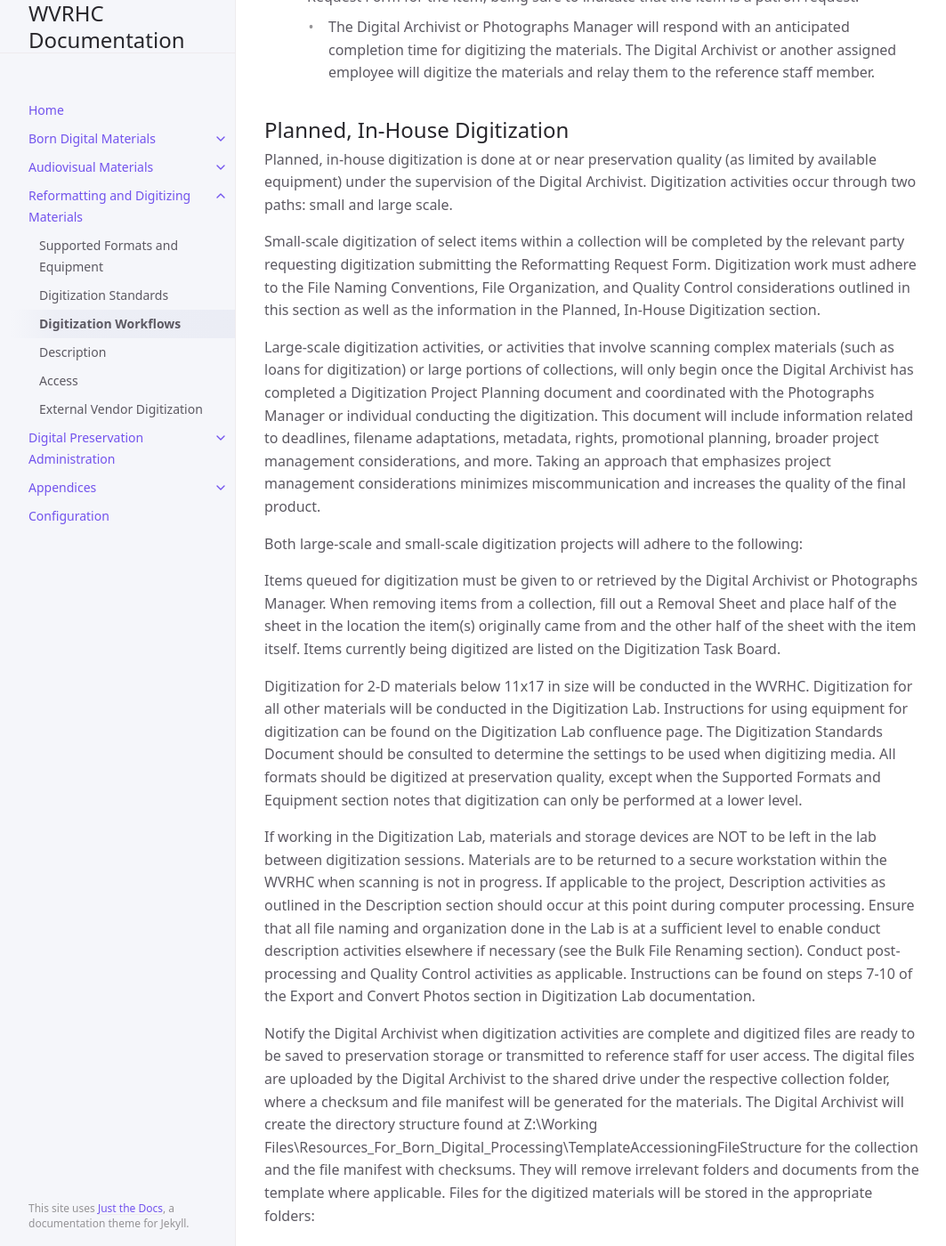
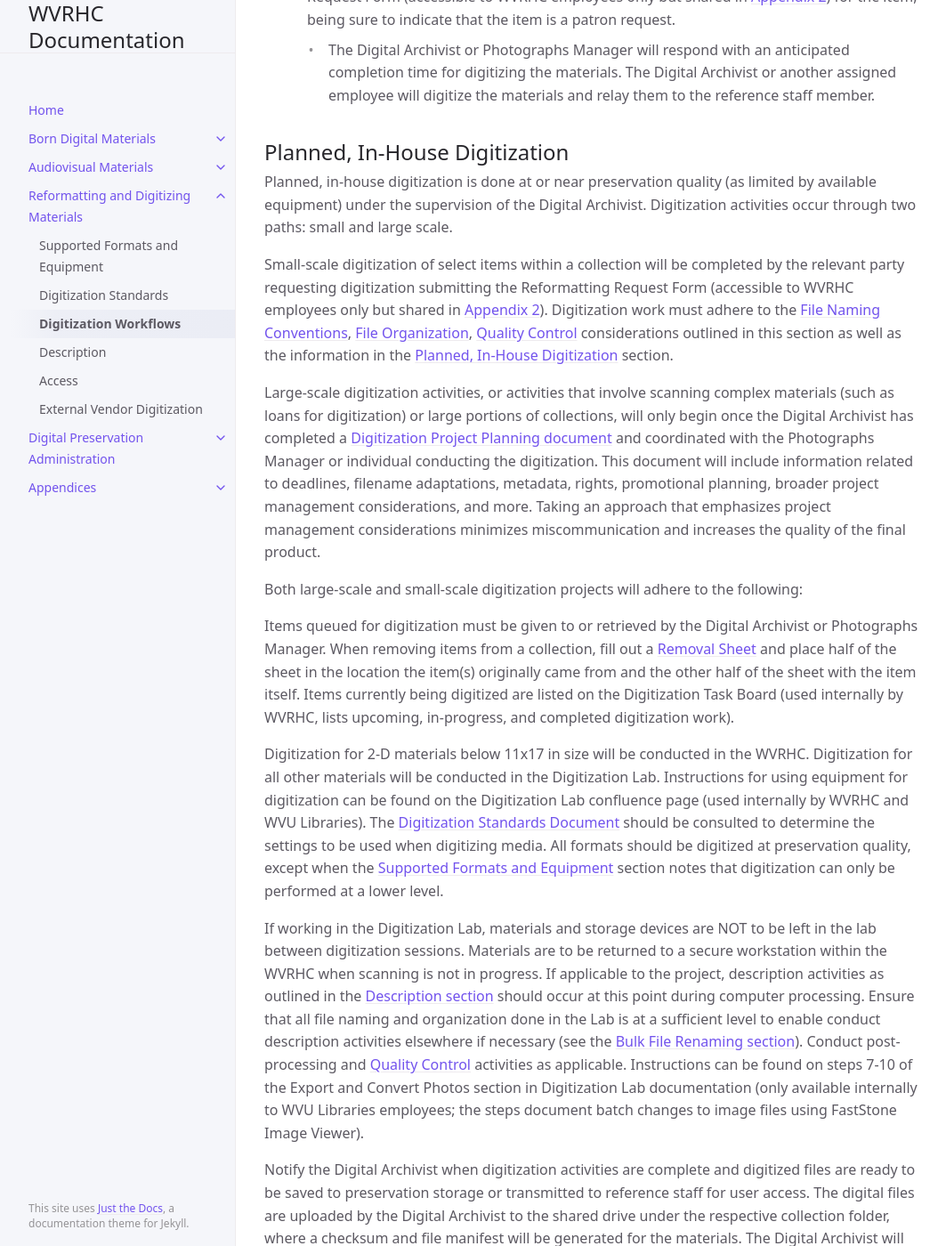
Before and after one commit to elizajames/digital-preservation-documentation, a Jekyll site: the page built from docs/Reformatting-And-Digitizing-Materials/digitization-workflows.md, in a window 1280 px wide and 1400 px high, scrolled down 1578 px. Shown: the whole window at 89% size, without its empty margins (107-1170 px from the left). Built offline with Jekyll 4.4.1, drawn with Linux system fonts in a browser that asks for light colours; some of the changed text lies outside the part shown.

Commit message:
upload workflows doc

```diff
--- a/docs/Reformatting-And-Digitizing-Materials/digitization-workflows.md
+++ b/docs/Reformatting-And-Digitizing-Materials/digitization-workflows.md
@@ -24,46 +24,46 @@ Digitization conducted by reference staff members is usually done for original w
 
 - Reference/patron motivated digitization will begin when a patron requests a reference staff member digitize materials from a collection. All digitization work that can be completed by reference staff, such as digitization of 2-D documents, should be completed by adhering to the following sections:
 
-    - File Naming Conventions
-    - File Organization
-    - Quality Control
+    - [File Naming Conventions](https://elizajames.github.io/digital-preservation-documentation/docs/Reformatting-And-Digitizing-Materials/digitization-workflows/#file-naming-conventions)
+    - [File Organization](https://elizajames.github.io/digital-preservation-documentation/docs/Reformatting-And-Digitizing-Materials/digitization-workflows/#file-organization)
+    - [Quality Control](https://elizajames.github.io/digital-preservation-documentation/docs/Reformatting-And-Digitizing-Materials/digitization-workflows/#quality-control)
         - For quality control checks, the correct file location for this work may vary based on the request. OneDrive, thumb drives, the I:/ drive, or other carriers work equally well to transmit materials to the Digital Archivist as long as the file naming conventions and file organization guidelines are followed.
         - Once digitization is complete, email the Digital Archivist so that they may upload the files to preservation storage.
-- All digitization work, such as that of audio and video materials or preservation quality photograph or slide digitization, that cannot be completed by reference staff but for which equipment is available to support in-house digitization should follow the following steps:
-    - A reference staff member or the Photographs Manager must submit a Reformatting Request Form for the item, being sure to indicate that the item is a patron request.
+- All digitization work, such as that of audio and video materials or preservation quality photograph or slide digitization, that cannot be completed by reference staff but for which [equipment is available to support in-house digitization](https://elizajames.github.io/digital-preservation-documentation/docs/Reformatting-And-Digitizing-Materials/supported-formats-and-equipment/) should follow the following steps:
+    - A reference staff member or the Photographs Manager must submit a Reformatting Request Form (accessible to WVRHC employees only but shared in [Appendix 2](https://elizajames.github.io/digital-preservation-documentation/docs/Appendices/appendix2/#reformatting-request-form)) for the item, being sure to indicate that the item is a patron request.
         - The Digital Archivist or Photographs Manager will respond with an anticipated completion time for digitizing the materials. The Digital Archivist or another assigned employee will digitize the materials and relay them to the reference staff member.
 
 ## Planned, In-House Digitization
 
 Planned, in-house digitization is done at or near preservation quality (as limited by available equipment) under the supervision of the Digital Archivist. Digitization activities occur through two paths: small and large scale.
 
-Small-scale digitization of select items within a collection will be completed by the relevant party requesting digitization submitting the Reformatting Request Form. Digitization work must adhere to the File Naming Conventions, File Organization, and Quality Control considerations outlined in this section as well as the information in the Planned, In-House Digitization section.
+Small-scale digitization of select items within a collection will be completed by the relevant party requesting digitization submitting the Reformatting Request Form (accessible to WVRHC employees only but shared in [Appendix 2](https://elizajames.github.io/digital-preservation-documentation/docs/Appendices/appendix2/#reformatting-request-form)). Digitization work must adhere to the [File Naming Conventions](https://elizajames.github.io/digital-preservation-documentation/docs/Reformatting-And-Digitizing-Materials/digitization-workflows/#file-naming-conventions), [File Organization](https://elizajames.github.io/digital-preservation-documentation/docs/Reformatting-And-Digitizing-Materials/digitization-workflows/#file-organization), [Quality Control](https://elizajames.github.io/digital-preservation-documentation/docs/Reformatting-And-Digitizing-Materials/digitization-workflows/#quality-control) considerations outlined in this section as well as the information in the [Planned, In-House Digitization](https://elizajames.github.io/digital-preservation-documentation/docs/Reformatting-And-Digitizing-Materials/digitization-workflows/#planned-in-house-digitization) section.
 
-Large-scale digitization activities, or activities that involve scanning complex materials (such as loans for digitization) or large portions of collections, will only begin once the Digital Archivist has completed a  Digitization Project Planning document and coordinated with the Photographs Manager or individual conducting the digitization. This document will include information related to deadlines, filename adaptations, metadata, rights, promotional planning, broader project management considerations, and more. Taking an approach that emphasizes project management considerations minimizes miscommunication and increases the quality of the final product.
+Large-scale digitization activities, or activities that involve scanning complex materials (such as loans for digitization) or large portions of collections, will only begin once the Digital Archivist has completed a  [Digitization Project Planning document](https://elizajames.github.io/digital-preservation-documentation/assets/files/DigitizationPlanningForm.docx) and coordinated with the Photographs Manager or individual conducting the digitization. This document will include information related to deadlines, filename adaptations, metadata, rights, promotional planning, broader project management considerations, and more. Taking an approach that emphasizes project management considerations minimizes miscommunication and increases the quality of the final product.
 
 Both large-scale and small-scale digitization projects will adhere to the following:
 
-Items queued for digitization must be given to or retrieved by the Digital Archivist or Photographs Manager. When removing items from a collection, fill out a Removal Sheet and place half of the sheet in the location the item(s) originally came from and the other half of the sheet with the item itself. Items currently being digitized are listed on the Digitization Task Board.
+Items queued for digitization must be given to or retrieved by the Digital Archivist or Photographs Manager. When removing items from a collection, fill out a [Removal Sheet](https://elizajames.github.io/digital-preservation-documentation/assets/files/RemovalSheet.docx) and place half of the sheet in the location the item(s) originally came from and the other half of the sheet with the item itself. Items currently being digitized are listed on the Digitization Task Board (used internally by WVRHC, lists upcoming, in-progress, and completed digitization work).
 
-Digitization for 2-D materials below 11x17 in size will be conducted in the WVRHC. Digitization for all other materials will be conducted in the Digitization Lab. Instructions for using equipment for digitization can be found on the Digitization Lab confluence page. The Digitization Standards Document should be consulted to determine the settings to be used when digitizing media. All formats should be digitized at preservation quality, except when the Supported Formats and Equipment section notes that digitization can only be performed at a lower level.
+Digitization for 2-D materials below 11x17 in size will be conducted in the WVRHC. Digitization for all other materials will be conducted in the Digitization Lab. Instructions for using equipment for digitization can be found on the Digitization Lab confluence page (used internally by WVRHC and WVU Libraries). The [Digitization Standards Document](https://elizajames.github.io/digital-preservation-documentation/assets/files/DigitzationStandards.docx) should be consulted to determine the settings to be used when digitizing media. All formats should be digitized at preservation quality, except when the [Supported Formats and Equipment](https://elizajames.github.io/digital-preservation-documentation/docs/Reformatting-And-Digitizing-Materials/supported-formats-and-equipment/) section notes that digitization can only be performed at a lower level.
 
-If working in the Digitization Lab, materials and storage devices are NOT to be left in the lab between digitization sessions. Materials are to be returned to a secure workstation within the WVRHC when scanning is not in progress. If applicable to the project, Description activities as outlined in the Description section should occur at this point during computer processing. Ensure that all file naming and organization done in the Lab is at a sufficient level to  enable conduct description activities elsewhere if necessary (see the Bulk File Renaming section). Conduct post-processing and Quality Control activities as applicable. Instructions can be found on steps 7-10 of the Export and Convert Photos section in Digitization Lab documentation.
+If working in the Digitization Lab, materials and storage devices are NOT to be left in the lab between digitization sessions. Materials are to be returned to a secure workstation within the WVRHC when scanning is not in progress. If applicable to the project, description activities as outlined in the [Description section](https://elizajames.github.io/digital-preservation-documentation/docs/Reformatting-And-Digitizing-Materials/description/) should occur at this point during computer processing. Ensure that all file naming and organization done in the Lab is at a sufficient level to  enable conduct description activities elsewhere if necessary (see the [Bulk File Renaming section](https://elizajames.github.io/digital-preservation-documentation/docs/Reformatting-And-Digitizing-Materials/digitization-workflows/#bulk-file-renaming)). Conduct post-processing and [Quality Control](https://elizajames.github.io/digital-preservation-documentation/docs/Reformatting-And-Digitizing-Materials/digitization-workflows/#quality-control) activities as applicable. Instructions can be found on steps 7-10 of the Export and Convert Photos section in Digitization Lab documentation (only available internally to WVU Libraries employees; the steps document batch changes to image files using FastStone Image Viewer).
 
 Notify the Digital Archivist when digitization activities are complete and digitized files are ready to be saved to preservation storage or transmitted to reference staff for user access. The digital files are uploaded by the Digital Archivist to the shared drive under the respective collection folder, where a checksum and file manifest will be generated for the materials. The Digital Archivist will create the directory structure found at Z:\Working Files\Resources_For_Born_Digital_Processing\TemplateAccessioningFileStructure for the collection and the file manifest with checksums. They will remove irrelevant folders and documents from the template where applicable. Files for the digitized materials will be stored in the appropriate folders:
 
 If the collection is processed, the files are uploaded to Z:\A&M\ to a folder named with the collection’s four digit A&M number. If the collection is a backlog it is uploaded to Z:\Working Files\Backlog\ to a folder named with the collection’s accession number, formatted as Accession-YYYY-CollNum.
 
-Materials will be shelved and the Removal Sheets returned to the Digital Archivist once completed.
+Materials will be shelved and the [Removal Sheets](https://elizajames.github.io/digital-preservation-documentation/assets/files/RemovalSheet.docx) returned to the Digital Archivist once completed.
 
-Planned vendor digitization actions are outlined in the External Vendor Digitization section.
+Planned vendor digitization actions are outlined in the [External Vendor Digitization section](https://elizajames.github.io/digital-preservation-documentation/docs/Reformatting-And-Digitizing-Materials/external-vendor-digitization/).
 
 ## Copyright Analysis
 
-This section contains additional information on the approach to copyright, digitization, and digital access of materials. It is intended to augment the copyright section of the Digitization Project Planning document for collections undergoing digitization with the intention of submission to a digital repository.
+This section contains additional information on the approach to copyright, digitization, and digital access of materials. It is intended to augment the copyright section of the [Digitization Project Planning document](https://elizajames.github.io/digital-preservation-documentation/assets/files/DigitizationPlanningForm.docx) for collections undergoing digitization with the intention of submission to a digital repository.
 
-To determine whether materials are in the public domain, use Cornell’s "Copyright Term and the Public Domain in the United States," page. For materials that will be digitized and made availableunder a fair use argument, complete the Cornell Fair Use Checklist and save the Checklist in the folder for the relevant collection on the Z: drive. Include the name of the individual completing the checklist and the date in the file name along with the string "FairUseChecklist."
+To determine whether materials are in the public domain, use Cornell’s ["Copyright Term and the Public Domain in the United States,"](https://guides.library.cornell.edu/copyright/publicdomain) page. For materials that will be digitized and made available under a fair use argument, complete the [Cornell Fair Use Checklist](https://guides.library.cornell.edu/ld.php?content_id=63936868) and save the Checklist in the folder for the relevant collection on the Z: drive. Include the name of the individual completing the checklist and the date in the file name along with the string "FairUseChecklist."
 
-To determine which RightsStatements.org statement to use for upload into the digital repository, use the Rights Review: An approach to applying Rights Statements from RightsStatements.org document from the University of Minnesota.
+To determine which RightsStatements.org statement to use for upload into the digital repository, use the ["Rights Review: An approach to applying Rights Statements from RightsStatements.org"](https://conservancy.umn.edu/handle/11299/226279) document from the University of Minnesota.
 
 ## File Naming Conventions
 
@@ -156,7 +156,7 @@ The only difference in the two structures above is human readability. Sometimes
 
 ## Quality Control
 
-The Digitization Project Planning Document, completed at the beginning of each major digitization project, incorporates a quality control step with an associated checklist to be completed both during and after digitization. Procedures for audio, video, and image file quality control are included.
+The [Digitization Project Planning document](https://elizajames.github.io/digital-preservation-documentation/assets/files/DigitizationPlanningForm.docx), completed at the beginning of each major digitization project, incorporates a quality control step with an associated checklist to be completed both during and after digitization. Procedures for audio, video, and image file quality control are included.
 
 Quality control for reference or small-scale digitization projects includes:
 
```
Also changed, not shown: docs/configuration.md (deleted, +0 -273 lines).
